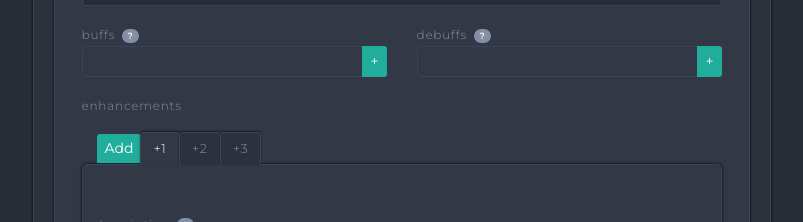
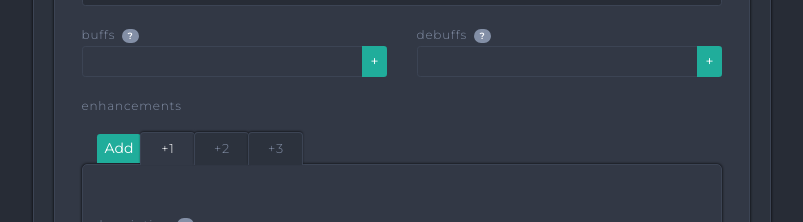
Before and after one commit to EpicSevenDB/e7-databuilder, a React app: page / in a window 1280 px wide. Shown: the part 1740-1962 px from the top of the page, without its empty margins (271-1074 px from the left). Built offline with nearby package versions, Linux system fonts and the light colour scheme.

Commit message:
Made tabs easier to click on

```diff
--- a/src/scss/_tabs.scss
+++ b/src/scss/_tabs.scss
@@ -13,6 +13,8 @@
     transition: $ease;
     margin-left: -1px;
     border-bottom: none;
+    min-width: 55px;
+    text-align: center;
     color: transparentize($grey, 0.5) !important;
     &:hover {
       border-top: 1px solid $border;
```
